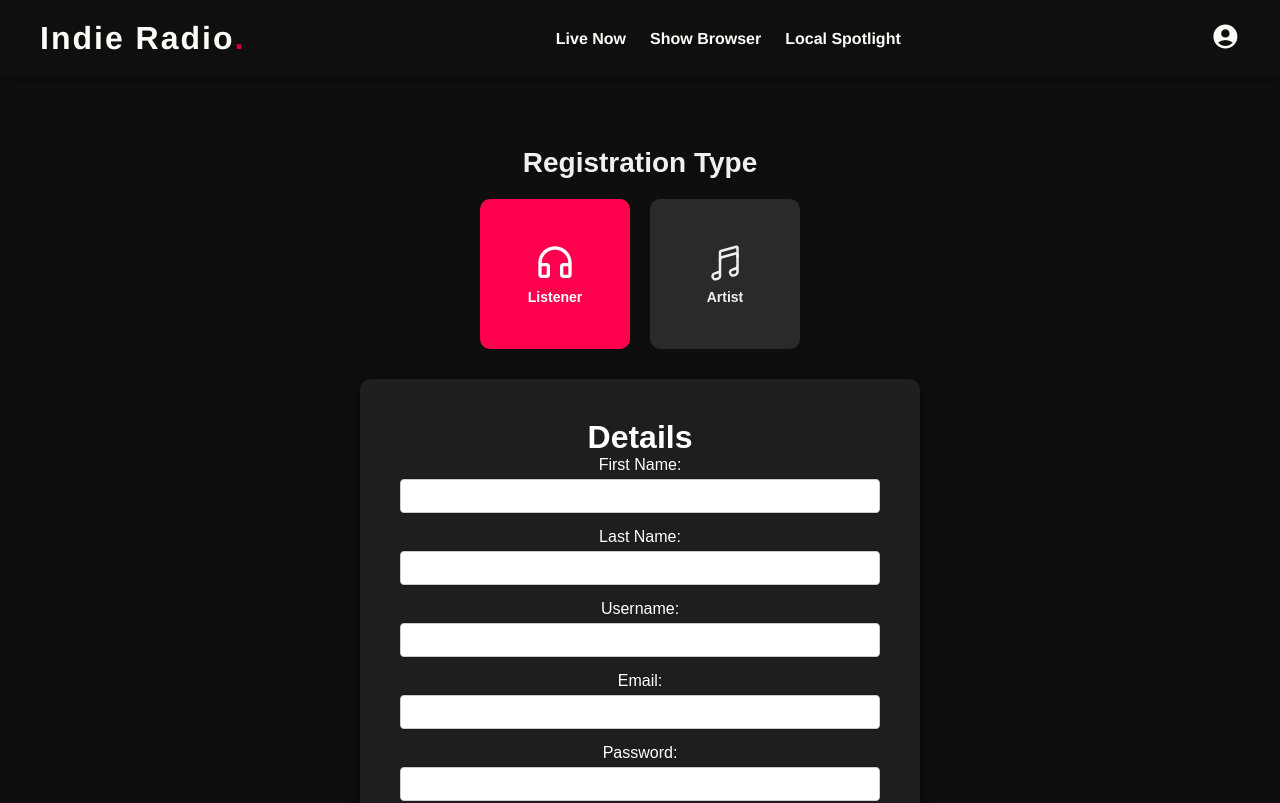
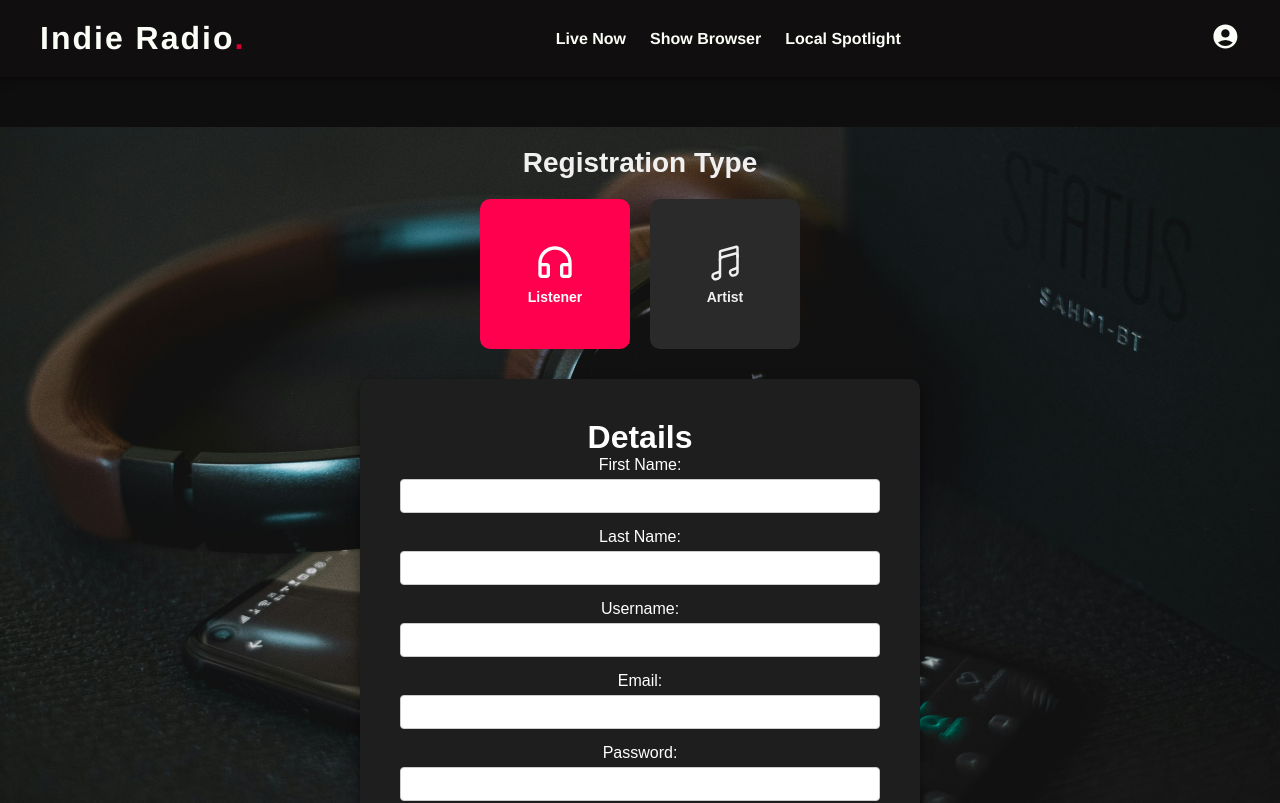
Before and after one commit to Mr-Beastman/203-a2-indieradio, a React (Create React App) app in the folder frontend/: page /register in a window 1280 px wide. Shown: the top 803 px of the page. Built offline with nearby package versions, Linux system fonts and the light colour scheme.

Commit message:
style : add dynamic background image switching to registration page
- Added background images (dj and listener) to make page visually more appealing.
- Will switch depending on form selected.

```diff
--- a/frontend/src/components/forms/artistRegistrationForm/ArtistRegistrationForm.jsx
+++ b/frontend/src/components/forms/artistRegistrationForm/ArtistRegistrationForm.jsx
@@ -81,6 +81,7 @@ export default function ArtistRegistrationForm() {
         <button type="submit">Submit</button>
       </form>
 
+      {/* display error message to user */}
       <div className="errorDisplay"><p>{errorMessage}</p></div>
 
     </div>
--- a/frontend/src/components/forms/userRegistrationForm/UserRegistrationForm.jsx
+++ b/frontend/src/components/forms/userRegistrationForm/UserRegistrationForm.jsx
@@ -79,6 +79,7 @@ export default function UserRegistrationForm({ detectInputs }) {
                 <button>Submit</button>
             </form>
 
+            {/* display error message to user */}
             <div className="errorDisplay"><p>{errorMessage}</p></div>
         </div>
     )
--- a/frontend/src/pages/entry/registration/Registration.jsx
+++ b/frontend/src/pages/entry/registration/Registration.jsx
@@ -1,10 +1,12 @@
 import React, { useState } from 'react';
 
-// import react icons
+// react icons
 import { RiHeadphoneLine } from "react-icons/ri";
 import { IoMusicalNotesOutline } from "react-icons/io5";
 
-
+// images
+import djBack from './images/matty-adame-nLUb9GThIcg-unsplash.jpg'
+import listenerBack from './images/viktor-forgacs-B88PgQXS4qg-unsplash.jpg'
 
 import './RegistrationStyle.css';
 import UserRegistrationForm from '../../../components/forms/userRegistrationForm/UserRegistrationForm';
@@ -24,7 +26,23 @@ export default function Registration() {
         setUserType('artist');
     };
 
+    const backgroundImage =
+        userType === 'artist'
+        ? `url(${djBack})`
+        : userType === 'user'
+        ? `url(${listenerBack})`
+        : '';
+
     return (
+        // inline style done here to allow for dynamic switching
+        <div className="pagebackground"   style={{
+                minHeight: '100vh',
+                width: '100%',
+                backgroundImage: backgroundImage,
+                backgroundSize: 'cover',
+                backgroundPosition: 'center',
+                backgroundRepeat: 'no-repeat',
+        }}>
             <div className="pageContents">
                 <h2>Registration Type</h2>
                 <div className="selectionButtons">
@@ -38,5 +56,6 @@ export default function Registration() {
                 </div>
 
             </div>
+        </div>
     );
 }
```
Also changed, not shown: frontend/src/pages/entry/registration/images/viktor-forgacs-B88PgQXS4qg-unsplash.jpg (added), 1 other file (tests, documents, lock files or other folders). Lines whose indentation alone changed are shown as unchanged.
